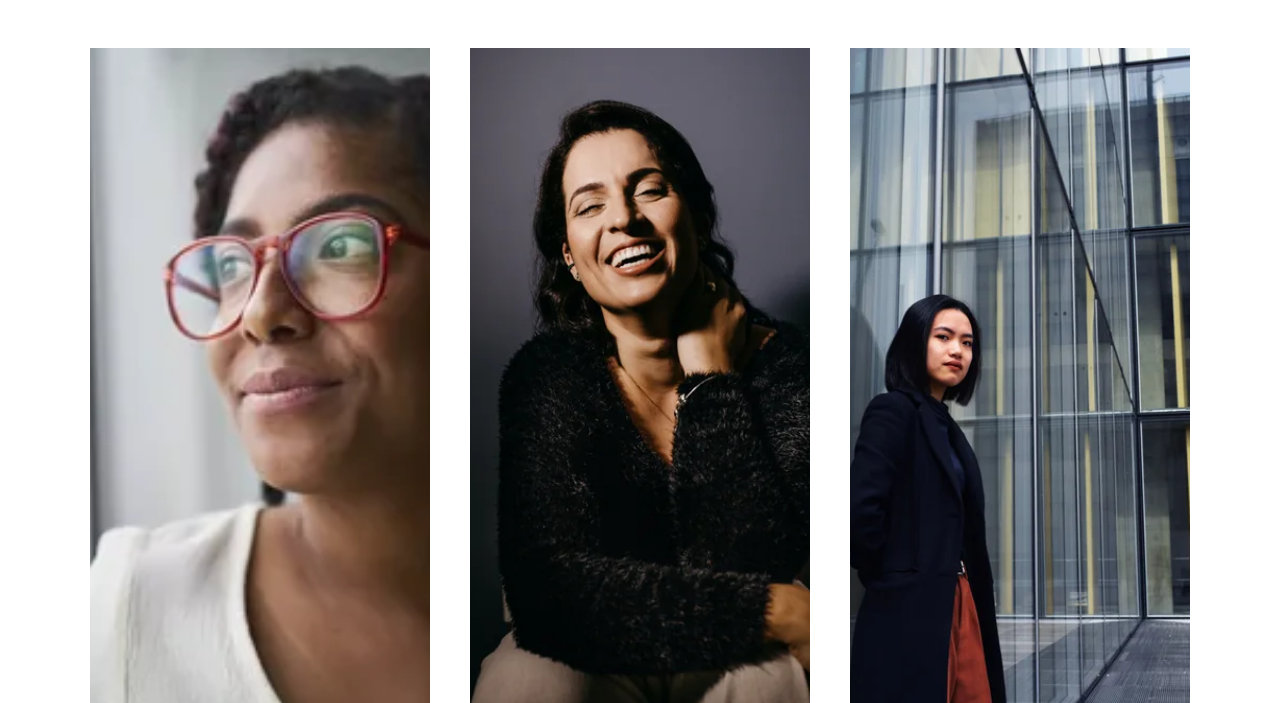
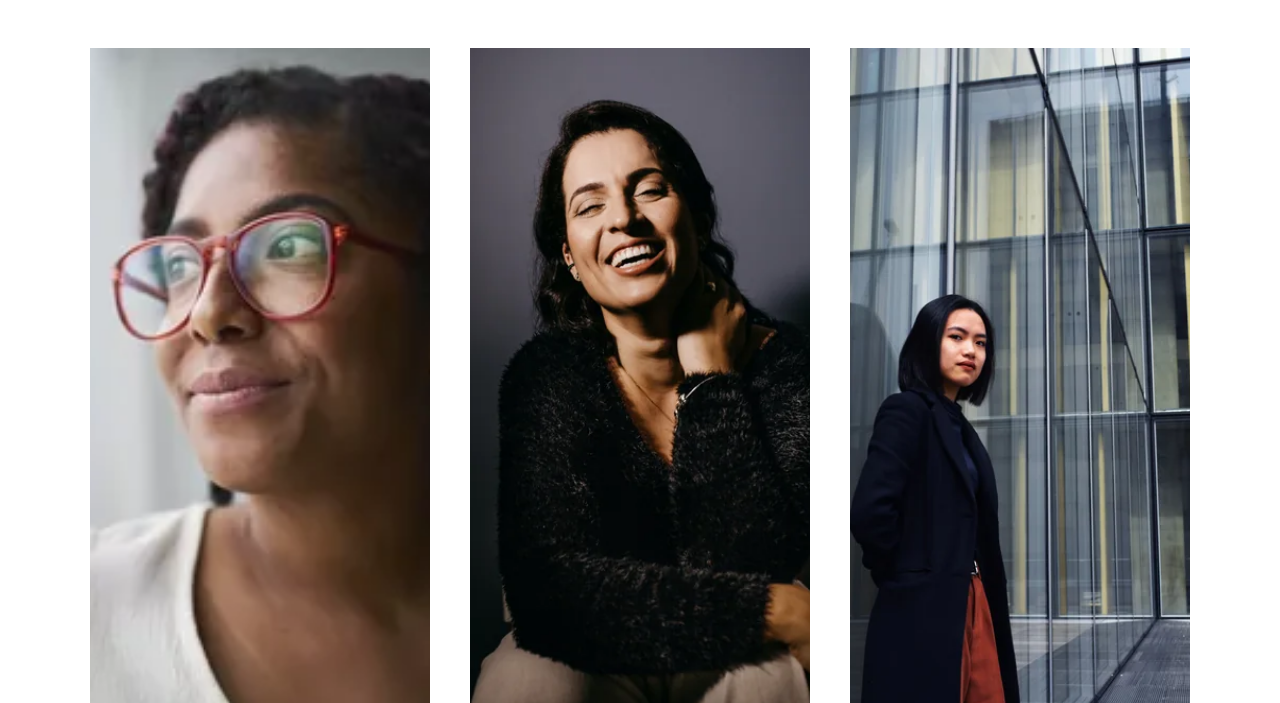
Before and after one commit to kidary123/creative-agency-success, an Astro site: page / in a window 1280 px wide. Shown: the part 1092-1795 px from the top of the page. Built offline with nearby package versions, Linux system fonts and the light colour scheme; Astro itself is replaced by a stand-in of ours.

```diff
--- a/src/components/Journey.astro
+++ b/src/components/Journey.astro
@@ -50,7 +50,7 @@
       journey.portraits.map((p, i) => (
         <li class="slot" style={`--offset:${p.offset}`}>
           <div class="slot__media">
-            <Picture src={p.src} alt={p.alt} width={210} height={406} />
+            <Picture src={p.src} alt={p.alt} width={210} height={406} focus={p.focus} />
           </div>
 
           <div class="slot__panel" id={`journey-panel-${i}`}>
--- a/src/components/Picture.astro
+++ b/src/components/Picture.astro
@@ -18,6 +18,14 @@
   class?: string;
   loading?: 'lazy' | 'eager';
   fetchpriority?: 'high' | 'low' | 'auto';
+  /**
+   * Punto focal para object-fit: cover, en formato "X% Y%".
+   * Necesario cuando la relación de aspecto cambia en runtime (el
+   * acordeón de Journey pasa de retrato a horizontal en hover): un
+   * recorte centrado por defecto corta la cara si no está en el
+   * medio exacto de la foto original.
+   */
+  focus?: string;
 }
 
 const {
@@ -28,6 +36,7 @@
   class: className,
   loading = 'lazy',
   fetchpriority = 'auto',
+  focus = '50% 50%',
 } = Astro.props;
 
 const webp = src.replace(/\.(png|jpe?g)$/i, '.webp');
@@ -43,5 +52,6 @@
     loading={loading}
     fetchpriority={fetchpriority}
     decoding="async"
+    style={`object-position: ${focus}`}
   />
 </picture>
--- a/src/data/site.ts
+++ b/src/data/site.ts
@@ -73,6 +73,7 @@
       src: '/img/journey-1.png',
       offset: 70,
       alt: 'Agency owner looking ahead, wearing red-rimmed glasses',
+      focus: '58% 28%',
       title: 'Freedom',
       correct: 'Freedom',
       body: [
@@ -84,6 +85,7 @@
       src: '/img/journey-2.png',
       offset: 124,
       alt: 'Agency founder laughing during a portrait session',
+      focus: '50% 22%',
       title: 'Fulfillment',
       correct: 'Fulfillment',
       body: [
@@ -95,6 +97,7 @@
       src: '/img/journey-3.png',
       offset: 66,
       alt: 'Creative professional standing outside a glass office building',
+      focus: '36% 32%',
       title: 'Passion',
       correct: 'Passion',
       body: [
@@ -106,6 +109,7 @@
       src: '/img/journey-4.png',
       offset: 138,
       alt: 'Agency owner smiling on a city street',
+      focus: '48% 42%',
       title: 'Purpose',
       correct: 'Purpose',
       body: [
@@ -117,6 +121,7 @@
       src: '/img/journey-5.png',
       offset: 65,
       alt: 'Agency partner in a suit leaning against a stone column',
+      focus: '63% 30%',
       title: 'Confidence',
       correct: 'Confidence',
       body: [
@@ -128,6 +133,7 @@
       src: '/img/journey-6.png',
       offset: 140,
       alt: 'Creative director in a denim jacket, smiling',
+      focus: '48% 24%',
       title: 'Control',
       correct: 'Control',
       body: [
@@ -139,6 +145,7 @@
       src: '/img/journey-7.png',
       offset: 106,
       alt: 'Agency founder with a green scarf, looking at the camera',
+      focus: '42% 35%',
       /** El archivo dice "Control"; por contenido y por el heptágono es Growth. */
       title: 'Control',
       correct: 'Growth',
```
